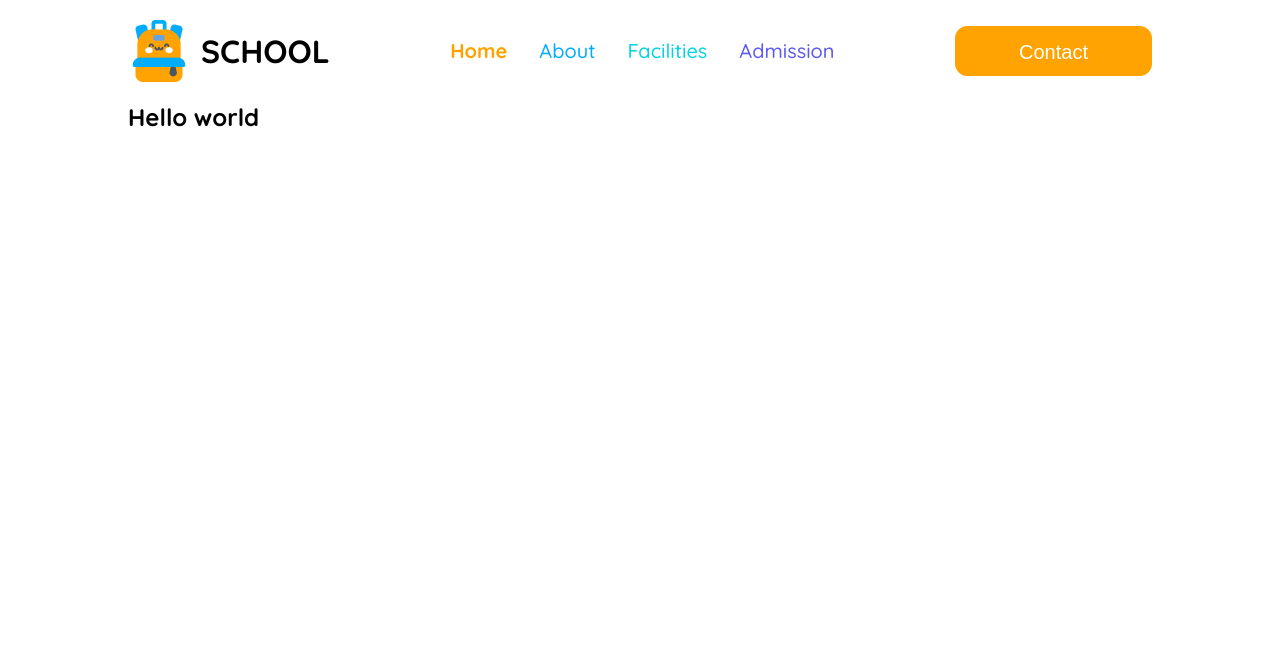
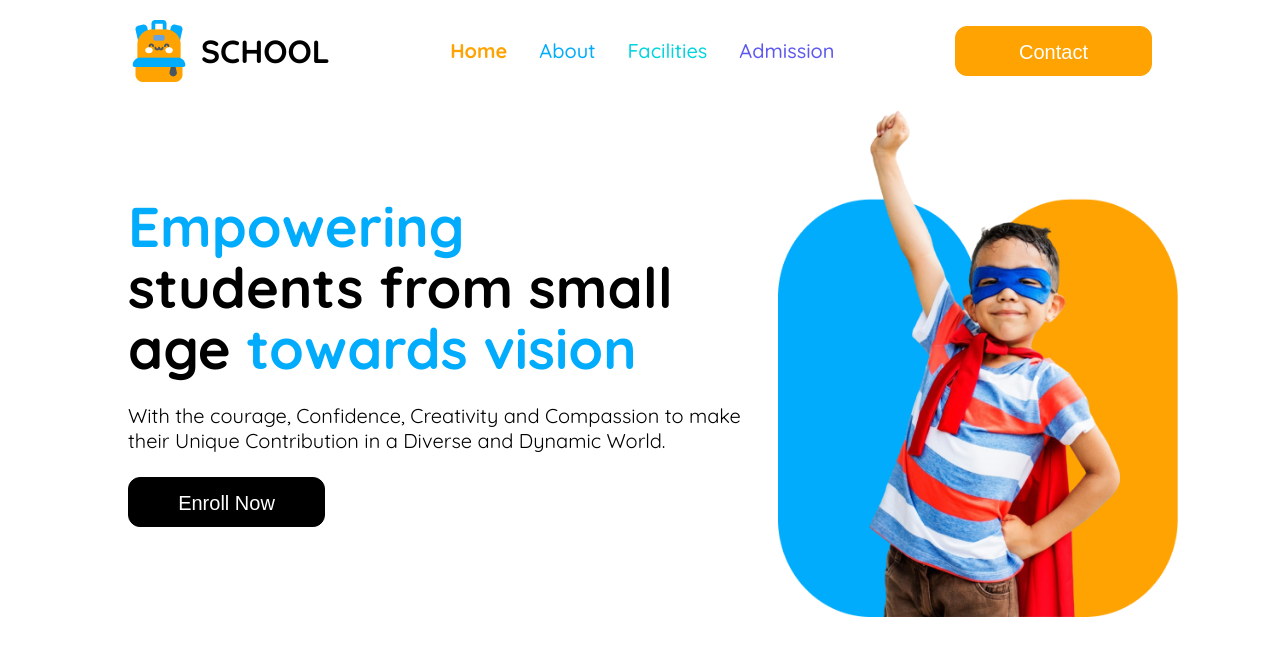
Before and after one commit to ShantoSarkar34/PH-Assignment-2, a plain HTML site: page index.html in a window 1280 px wide. Drawn offline with Linux system fonts and the light colour scheme.

Commit message:
banner section large device done

```diff
--- a/index.html
+++ b/index.html
@@ -48,7 +48,21 @@
     <main class="container">
       <!-- banner section start  -->
       <section class="banner_main">
-        <h1>Hello world</h1>
+        <div class="banner_content">
+          <h1 class="banner_heading">
+            <span class="banner_heading_2">Empowering</span> <br />
+            students from small age
+            <span class="banner_heading_2">towards vision</span>
+          </h1>
+          <p class="banner_pera">
+            With the courage, Confidence, Creativity and Compassion to make
+            their Unique Contribution in a Diverse and Dynamic World.
+          </p>
+          <button class="banner_btn">Enroll Now</button>
+        </div>
+        <div class="banner_img">
+          <img src="assets/hero-kids.png" alt="banner img" />
+        </div>
       </section>
       <!-- banner section end -->
     </main>
--- a/style.css
+++ b/style.css
@@ -121,20 +121,75 @@
 
 /* banner section start  */
 
-.banner_main{
+.banner_main {
+  display: flex;
+  align-items: center;
+  justify-content: space-between;
+}
 
+.banner_content .banner_heading {
+  font-size: 56px;
+  line-height: 61px;
+  font-weight: 700;
+  color: black;
+  width: 650px;
+}
+
+.banner_heading .banner_heading_2 {
+  color: var(--secondary-color);
+}
+
+.banner_content .banner_pera {
+  font-size: 20px;
+  line-height: auto;
+  font-weight: 400;
+  margin: 24px 0;
+  width: 650px;
+}
+
+.banner_btn {
+  background-color: black;
+  padding: 10px;
+  border: 1px solid black;
+  border-radius: 12px;
+  color: white;
+  font-size: 20px;
+  line-height: 30px;
+  font-weight: 500;
+  cursor: pointer;
+  width: 197px;
+  height: 50px;
+  transition: all 0.3s ease-in-out;
+}
+
+.banner_btn:hover {
+  color: var(--primary-color);
+  border: 1px solid var(--secondary-color);
+  background-color: white;
+}
+
+/* .banner_img{
+  display: flex;
+  align-items: center;
+  justify-content: end;
+} */
+
+.banner_img img {
+  width: 400px;
+  height: 515px;
 }
 
 /* responsive for mobile start  */
 
 @media screen and (max-width: 768px) {
-
-  .container{
+  .container {
     width: 100%;
     margin: 0;
   }
 
-  .nav{
+  /* header section start  */
+
+  .nav {
     border: 1px solid var(--primary-color);
     padding: 20px 1rem;
   }
@@ -152,4 +207,10 @@
   .nav .logo .logo_text {
     display: none;
   }
+
+  /* banner section start  */
+
+  .banner_main {
+    padding: 0 1rem;
+  }
 }
```
